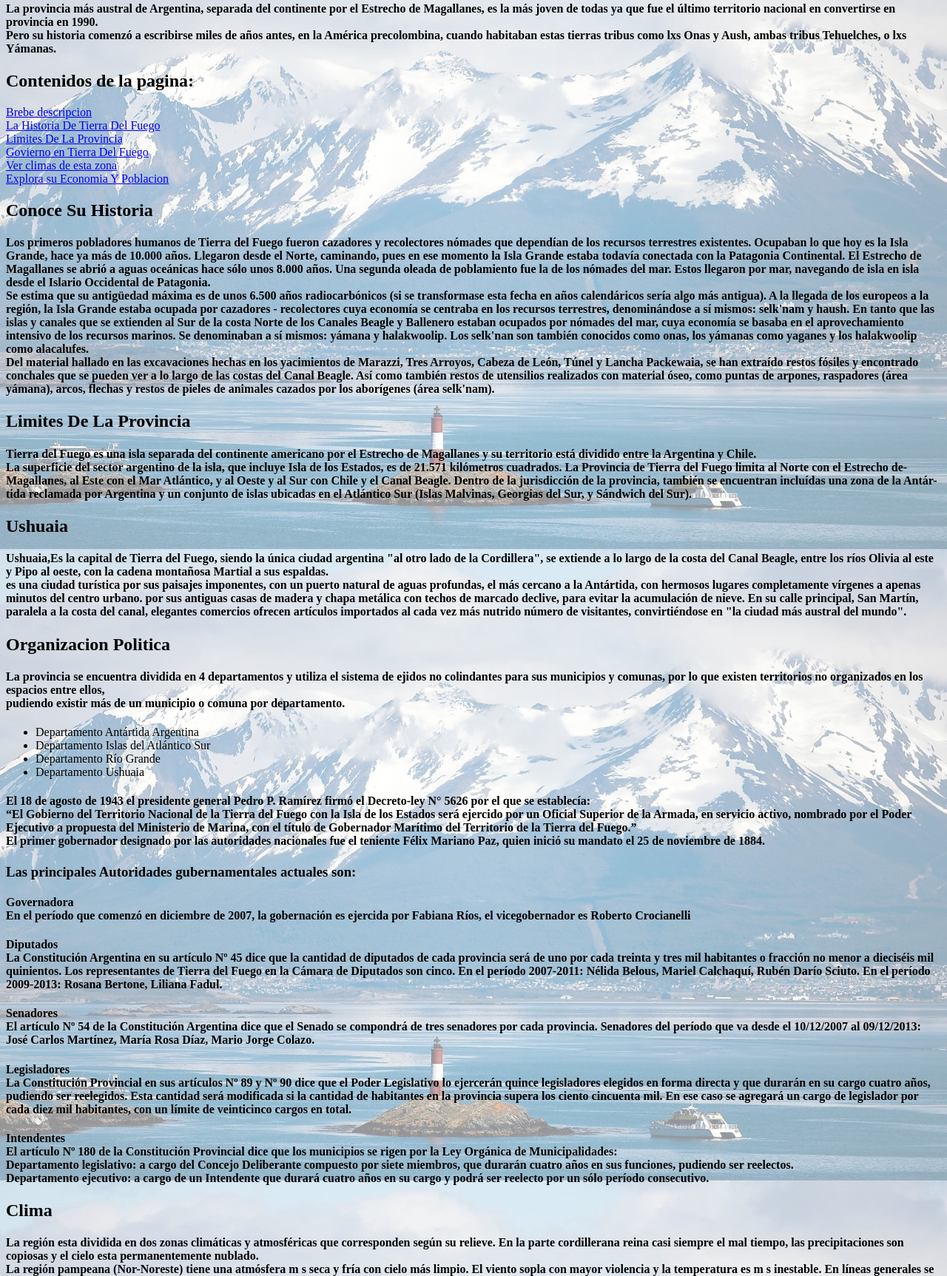
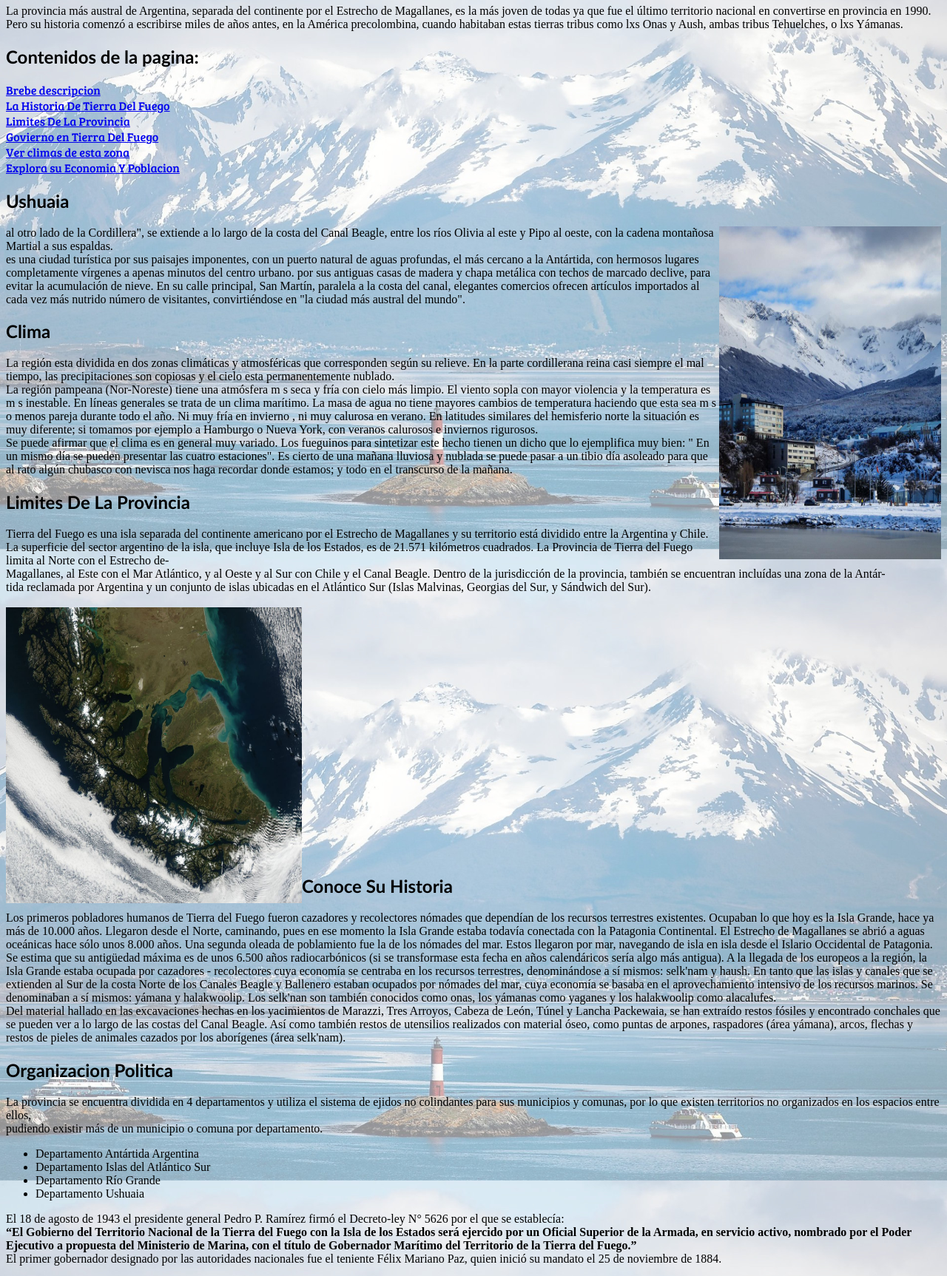
Before and after one commit to jjxchn/provincia, a plain HTML site: page index.html in a window 1280 px wide. Shown: the part 111-1836 px from the top of the page at 74% size. Drawn offline with Linux system fonts and the light colour scheme.

Commit message:
agregue foto de limites

```diff
--- a/estilos.css
+++ b/estilos.css
@@ -1,3 +1,4 @@
+@import url('https://fonts.googleapis.com/css2?family=Bree+Serif&display=swap');
 body {
     background-image: url('imagenes/tierradelfuego.jpg');
     background-attachment: fixed;
@@ -6,3 +7,22 @@ body {
 .centrado{
     text-align: center;
 }
+h2{
+    font-family:'Trebuchet MS', 'Lucida Sans Unicode', 'Lucida Grande', 'Lucida Sans', Arial, sans-serif
+}
+title{
+    font-family:'Trebuchet MS', 'Lucida Sans Unicode', 'Lucida Grande', 'Lucida Sans', Arial, sans-serif
+}
+a{
+    font-family: 'Bree Serif', serif;
+}
+.img-limites{
+    width: 400px;
+    height: 400px;
+    float: left;
+}
+.img-derecha{
+    width: 300px;
+    height: 450px;
+    float: right;
+}
--- a/index.html
+++ b/index.html
@@ -12,7 +12,7 @@
             <li><a href="https://es.wikipedia.org/wiki/Provincia_de_Tierra_del_Fuego,_Ant%C3%A1rtida_e_Islas_del_Atl%C3%A1ntico_Sur">ir a www.wikipedia.historiadetierradelfuego.com</a></li>
         </ul>
         <h1 class="centrado">Provincia De Argentina, Tierra Del Fuego <strong id="titulo-fuerte">    </strong></h1>
-        <h4>La provincia más austral de Argentina, separada del continente por el Estrecho de Magallanes, es la más joven de todas ya que fue el último territorio nacional en convertirse en provincia en 1990.<br> Pero su historia comenzó a escribirse miles de años antes, en la América precolombina, cuando habitaban estas tierras tribus como lxs Onas y Aush, ambas tribus Tehuelches, o lxs Yámanas.</h4>
+        <p id="index.html#descripcion">La provincia más austral de Argentina, separada del continente por el Estrecho de Magallanes, es la más joven de todas ya que fue el último territorio nacional en convertirse en provincia en 1990.<br> Pero su historia comenzó a escribirse miles de años antes, en la América precolombina, cuando habitaban estas tierras tribus como lxs Onas y Aush, ambas tribus Tehuelches, o lxs Yámanas.</p>
         <h2>Contenidos de la pagina:</h2>
         <P>
             <a href="index.html#descripcion">Brebe descripcion</a><br>
@@ -22,45 +22,46 @@
             <a href="index.html#climas">Ver climas de esta zona</a><br>
             <a href="index.html#economia">Explora su Economia Y Poblacion</a><br>
         </P>
-        <h2>Conoce Su Historia</h3>
-        <h4>Los primeros pobladores humanos de Tierra del Fuego fueron cazadores y recolectores nómades que dependían de los recursos terrestres existentes. Ocupaban lo que hoy es la Isla Grande, hace ya más de 10.000 años. Llegaron desde el Norte, caminando, pues en ese momento la Isla Grande estaba todavía conectada con la Patagonia Continental. El Estrecho de Magallanes se abrió a aguas oceánicas hace sólo unos 8.000 años. Una segunda oleada de poblamiento fue la de los nómades del mar. Estos llegaron por mar, navegando de isla en isla desde el Islario Occidental de Patagonia.<br>
+        <h2>Ushuaia</h2>
+        <p><img class="img-derecha" src="imagenes/ushuaia.jpg" alt="foto de la cuidad de usuahia">al otro lado de la Cordillera", se extiende a lo largo de la costa del Canal Beagle, entre los ríos Olivia al este y Pipo al oeste, con la cadena montañosa Martial a sus espaldas.<br>
+            es una ciudad turística por sus paisajes imponentes, con un puerto natural de aguas profundas, el más cercano a la Antártida, con hermosos lugares completamente vírgenes a apenas minutos del centro urbano.
+
+            por sus antiguas casas de madera y chapa metálica con techos de marcado declive, para evitar la acumulación de nieve. En su calle principal, San Martín, paralela a la costa del canal, elegantes comercios ofrecen artículos importados al cada vez más nutrido número de visitantes, convirtiéndose en "la ciudad más austral del mundo".</p>
+
+        <h2 idhref="index.html#climas">Clima</h2>
+        <p>La región esta dividida en dos zonas climáticas y atmosféricas que corresponden según su relieve. En la parte cordillerana reina casi siempre el mal tiempo, las precipitaciones son copiosas y el cielo esta permanentemente nublado.<br>La región pampeana (Nor-Noreste) tiene una atmósfera m s seca y fría con cielo más limpio. El viento sopla con mayor violencia y la temperatura es m s inestable. En líneas generales se trata de un clima marítimo. La masa de agua no tiene mayores cambios de temperatura haciendo que esta sea m s o menos pareja durante todo el año. Ni muy fría en invierno , ni muy calurosa en verano. En latitudes similares del hemisferio norte la situación es muy diferente; si tomamos por ejemplo a Hamburgo o Nueva York, con veranos calurosos e inviernos rigurosos.<br>Se puede afirmar que el clima es en general muy variado. Los fueguinos para sintetizar este hecho tienen un dicho que lo ejemplifica muy bien: " En un mismo día se pueden presentar las cuatro estaciones". Es cierto de una mañana lluviosa y nublada se puede pasar a un tibio día asoleado para que al rato algún chubasco con nevisca nos haga recordar donde estamos; y todo en el transcurso de la mañana.</p>
+        <h2 id="index.html#limites">Limites De La Provincia</h2>
+        <p>Tierra del Fuego es una isla separada del continente americano por el Estrecho de Magallanes y su territorio está dividido entre la Argentina y Chile.<br>
+
+            La superficie del sector argentino de la isla, que incluye Isla de los Estados, es de 21.571 kilómetros cuadrados. La Provincia de Tierra del Fuego limita al Norte con el Estrecho de-<br> Magallanes, al Este con el Mar Atlántico, y al Oeste y al Sur con Chile y el Canal Beagle.
+
+            Dentro de la jurisdicción de la provincia, también se encuentran incluídas una zona de la Antár-<br>tida reclamada por Argentina y un conjunto de islas ubicadas en el Atlántico Sur (Islas Malvinas, Georgias del Sur, y Sándwich del Sur).<br><br><img class="img-limites" src="imagenes/limites.jpg" alt="foto geografica de la provincia de tierra del fuego">
+            <br><br><br><br><br><br><br><br><br><br><br><br><br><br><br><br><br><br><br>
+        <h2 id="index.html#historia">Conoce Su Historia</h3>
+        <p>Los primeros pobladores humanos de Tierra del Fuego fueron cazadores y recolectores nómades que dependían de los recursos terrestres existentes. Ocupaban lo que hoy es la Isla Grande, hace ya más de 10.000 años. Llegaron desde el Norte, caminando, pues en ese momento la Isla Grande estaba todavía conectada con la Patagonia Continental. El Estrecho de Magallanes se abrió a aguas oceánicas hace sólo unos 8.000 años. Una segunda oleada de poblamiento fue la de los nómades del mar. Estos llegaron por mar, navegando de isla en isla desde el Islario Occidental de Patagonia.<br>
 
             Se estima que su antigüedad máxima es de unos 6.500 años radiocarbónicos (si se transformase esta fecha en años calendáricos sería algo más antigua). A la llegada de los europeos a la región, la Isla Grande estaba ocupada por cazadores - recolectores cuya economía se centraba en los recursos terrestres, denominándose a sí mismos: selk'nam y haush. En tanto que las islas y canales que se extienden al Sur de la costa Norte de los Canales Beagle y Ballenero estaban ocupados por nómades del mar, cuya economía se basaba en el aprovechamiento intensivo de los recursos marinos. Se denominaban a sí mismos: yámana y halakwoolip. Los selk'nan son también conocidos como onas, los yámanas como yaganes y los halakwoolip como alacalufes.<br>
 
-            Del material hallado en las excavaciones hechas en los yacimientos de Marazzi, Tres Arroyos, Cabeza de León, Túnel y Lancha Packewaia, se han extraído restos fósiles y encontrado conchales que se pueden ver a lo largo de las costas del Canal Beagle. Así como también restos de utensilios realizados con material óseo, como puntas de arpones, raspadores (área yámana), arcos, flechas y restos de pieles de animales cazados por los aborígenes (área selk'nam).</h4>
-
-        <h2>Limites De La Provincia</h2>
-        <h4>Tierra del Fuego es una isla separada del continente americano por el Estrecho de Magallanes y su territorio está dividido entre la Argentina y Chile.<br>
-
-            La superficie del sector argentino de la isla, que incluye Isla de los Estados, es de 21.571 kilómetros cuadrados. La Provincia de Tierra del Fuego limita al Norte con el Estrecho de-<br> Magallanes, al Este con el Mar Atlántico, y al Oeste y al Sur con Chile y el Canal Beagle.
-
-            Dentro de la jurisdicción de la provincia, también se encuentran incluídas una zona de la Antár-<br>tida reclamada por Argentina y un conjunto de islas ubicadas en el Atlántico Sur (Islas Malvinas, Georgias del Sur, y Sándwich del Sur).<br>
-        </h4>
-
-        <h2>Ushuaia</h2>
-        <h4> Ushuaia,Es la capital de Tierra del Fuego, siendo la única ciudad argentina "al otro lado de la Cordillera", se extiende a lo largo de la costa del Canal Beagle, entre los ríos Olivia al este y Pipo al oeste, con la cadena montañosa Martial a sus espaldas.<br>
-            es una ciudad turística por sus paisajes imponentes, con un puerto natural de aguas profundas, el más cercano a la Antártida, con hermosos lugares completamente vírgenes a apenas minutos del centro urbano.
-
-            por sus antiguas casas de madera y chapa metálica con techos de marcado declive, para evitar la acumulación de nieve. En su calle principal, San Martín, paralela a la costa del canal, elegantes comercios ofrecen artículos importados al cada vez más nutrido número de visitantes, convirtiéndose en "la ciudad más austral del mundo".</h4>
-
-        <h2>Organizacion Politica</h2>
-        <h4>La provincia se encuentra dividida en 4 departamentos y utiliza el sistema de ejidos no colindantes para sus municipios y comunas, por lo que existen territorios no organizados en los espacios entre ellos,<br> pudiendo existir más de un municipio o comuna por departamento.</h2>
+            Del material hallado en las excavaciones hechas en los yacimientos de Marazzi, Tres Arroyos, Cabeza de León, Túnel y Lancha Packewaia, se han extraído restos fósiles y encontrado conchales que se pueden ver a lo largo de las costas del Canal Beagle. Así como también restos de utensilios realizados con material óseo, como puntas de arpones, raspadores (área yámana), arcos, flechas y restos de pieles de animales cazados por los aborígenes (área selk'nam).</p>
+        </p>
+        <h2 id="index.html#gobierno">Organizacion Politica</h2>
+        <p>La provincia se encuentra dividida en 4 departamentos y utiliza el sistema de ejidos no colindantes para sus municipios y comunas, por lo que existen territorios no organizados en los espacios entre ellos,<br> pudiendo existir más de un municipio o comuna por departamento.</h2>
         <ul>
             <li>Departamento Antártida Argentina </li>
             <li>Departamento Islas del Atlántico Sur </li>
             <li>Departamento Río Grande</li>
             <li>Departamento Ushuaia</li>
         </ul>
-        <h4>El 18 de agosto de 1943 el presidente general Pedro P. Ramírez firmó el Decreto-ley N° 5626 por el que se establecía:<br><strong>“El Gobierno del Territorio Nacional de la Tierra del Fuego con la Isla de los Estados será ejercido por un Oficial Superior de la Armada, en servicio activo, nombrado por el Poder Ejecutivo a propuesta del Ministerio de Marina, con el título de Gobernador Marítimo del Territorio de la Tierra del Fuego.”</strong><br>El primer gobernador designado por las autoridades nacionales fue el teniente Félix Mariano Paz, quien inició su mandato el 25 de noviembre de 1884.</h4>
+        <p>El 18 de agosto de 1943 el presidente general Pedro P. Ramírez firmó el Decreto-ley N° 5626 por el que se establecía:<br><strong>“El Gobierno del Territorio Nacional de la Tierra del Fuego con la Isla de los Estados será ejercido por un Oficial Superior de la Armada, en servicio activo, nombrado por el Poder Ejecutivo a propuesta del Ministerio de Marina, con el título de Gobernador Marítimo del Territorio de la Tierra del Fuego.”</strong><br>El primer gobernador designado por las autoridades nacionales fue el teniente Félix Mariano Paz, quien inició su mandato el 25 de noviembre de 1884.</p>
 
         <h3>Las principales Autoridades gubernamentales actuales son:</h3>
-        <h4><strong>Governadora</strong><br>En el período que comenzó en diciembre de 2007, la gobernación es ejercida por Fabiana Ríos, el vicegobernador es Roberto Crocianelli</h4>
-        <h4><strong>Diputados</strong><br>La Constitución Argentina en su artículo Nº 45 dice que la cantidad de diputados de cada provincia será de uno por cada treinta y tres mil habitantes o fracción no menor a dieciséis mil quinientos. Los representantes de Tierra del Fuego en la Cámara de Diputados son cinco. En el período 2007-2011: Nélida Belous, Mariel Calchaquí, Rubén Darío Sciuto. En el período 2009-2013: Rosana Bertone, Liliana Fadul.</h4>
-        <h4><strong>Senadores</strong><br>El artículo Nº 54 de la Constitución Argentina dice que el Senado se compondrá de tres senadores por cada provincia. Senadores del período que va desde el 10/12/2007 al 09/12/2013: José Carlos Martínez, María Rosa Díaz, Mario Jorge Colazo.</h4>
-        <h4><strong>Legisladores</strong><br>La Constitución Provincial en sus artículos Nº 89 y Nº 90 dice que el Poder Legislativo lo ejercerán quince legisladores elegidos en forma directa y que durarán en su cargo cuatro años, pudiendo ser reelegidos. Esta cantidad será modificada si la cantidad de habitantes en la provincia supera los ciento cincuenta mil. En ese caso se agregará un cargo de legislador por cada diez mil habitantes, con un límite de veinticinco cargos en total.</h4>
-        <h4><strong>Intendentes</strong><br>El artículo Nº 180 de la Constitución Provincial dice que los municipios se rigen por la Ley Orgánica de Municipalidades:<br>Departamento legislativo: a cargo del Concejo Deliberante compuesto por siete miembros, que durarán cuatro años en sus funciones, pudiendo ser reelectos.<br>Departamento ejecutivo: a cargo de un Intendente que durará cuatro años en su cargo y podrá ser reelecto por un sólo período consecutivo.</h4>
-        <h2>Clima</h2>
-        <h4>La región esta dividida en dos zonas climáticas y atmosféricas que corresponden según su relieve. En la parte cordillerana reina casi siempre el mal tiempo, las precipitaciones son copiosas y el cielo esta permanentemente nublado.<br>La región pampeana (Nor-Noreste) tiene una atmósfera m s seca y fría con cielo más limpio. El viento sopla con mayor violencia y la temperatura es m s inestable. En líneas generales se trata de un clima marítimo. La masa de agua no tiene mayores cambios de temperatura haciendo que esta sea m s o menos pareja durante todo el año. Ni muy fría en invierno , ni muy calurosa en verano. En latitudes similares del hemisferio norte la situación es muy diferente; si tomamos por ejemplo a Hamburgo o Nueva York, con veranos calurosos e inviernos rigurosos.<br>Se puede afirmar que el clima es en general muy variado. Los fueguinos para sintetizar este hecho tienen un dicho que lo ejemplifica muy bien: " En un mismo día se pueden presentar las cuatro estaciones". Es cierto de una mañana lluviosa y nublada se puede pasar a un tibio día asoleado para que al rato algún chubasco con nevisca nos haga recordar donde estamos; y todo en el transcurso de la mañana.</h4>
+        <p><strong>Governadora</strong><br>En el período que comenzó en diciembre de 2007, la gobernación es ejercida por Fabiana Ríos, el vicegobernador es Roberto Crocianelli</p>
+        <p><strong>Diputados</strong><br>La Constitución Argentina en su artículo Nº 45 dice que la cantidad de diputados de cada provincia será de uno por cada treinta y tres mil habitantes o fracción no menor a dieciséis mil quinientos. Los representantes de Tierra del Fuego en la Cámara de Diputados son cinco. En el período 2007-2011: Nélida Belous, Mariel Calchaquí, Rubén Darío Sciuto. En el período 2009-2013: Rosana Bertone, Liliana Fadul.</p>
+        <p><strong>Senadores</strong><br>El artículo Nº 54 de la Constitución Argentina dice que el Senado se compondrá de tres senadores por cada provincia. Senadores del período que va desde el 10/12/2007 al 09/12/2013: José Carlos Martínez, María Rosa Díaz, Mario Jorge Colazo.</p>
+        <p><strong>Legisladores</strong><br>La Constitución Provincial en sus artículos Nº 89 y Nº 90 dice que el Poder Legislativo lo ejercerán quince legisladores elegidos en forma directa y que durarán en su cargo cuatro años, pudiendo ser reelegidos. Esta cantidad será modificada si la cantidad de habitantes en la provincia supera los ciento cincuenta mil. En ese caso se agregará un cargo de legislador por cada diez mil habitantes, con un límite de veinticinco cargos en total.</p>
+        <p><strong>Intendentes</strong><br>El artículo Nº 180 de la Constitución Provincial dice que los municipios se rigen por la Ley Orgánica de Municipalidades:<br>Departamento legislativo: a cargo del Concejo Deliberante compuesto por siete miembros, que durarán cuatro años en sus funciones, pudiendo ser reelectos.<br>Departamento ejecutivo: a cargo de un Intendente que durará cuatro años en su cargo y podrá ser reelecto por un sólo período consecutivo.</p>
+        <p id="index.html#economia">Economia Y Poblacion</h2>
+        <p>El análisis socio-económico realizado confirma la hipótesis central de la investigación que aludía a que “las formas de ocupación del territorio están vinculadas estrechamente con las modalidades de producción, dependientes de la base natural y ambiental del mismo territorio”.<br>El territorio en estudio sufrió transformaciones vinculadas a las formas productivas ligadas históricamente al sector primario de la economía y la extracción de recursos naturales definiendo con ello, un “estilo” de crecimiento y apropiación productivo.  Este, como lo muestra el cuadro metodológico (ver p. 3), se ha definido por la aparición de sucesivas especializaciones productivas, todas las cuales exceptuando la potencial industria turística, aparecen con períodos de auge y posterior disminución –y hasta desaparición– producto de la disminución de la base natural del recurso explotado y también y sin duda, a ciclos vinculados a fluctuaciones de los mercados respectivos.</p>
     </P>
      </body>
 
```
Also changed, not shown: imagenes/limites.jpg (added), imagenes/ushuaia.jpg (added).
